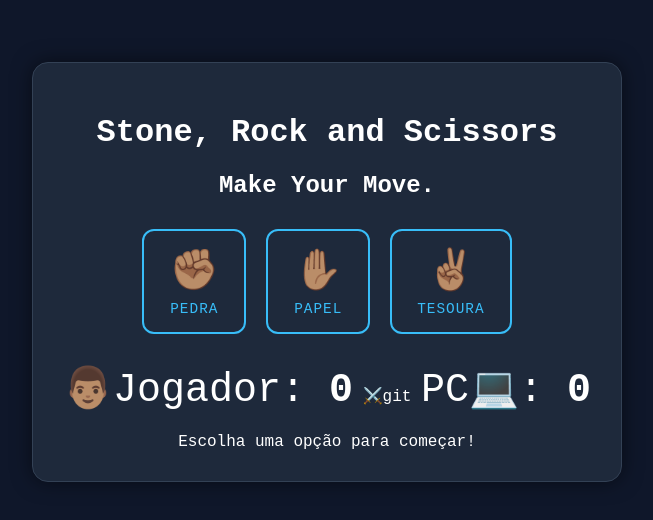
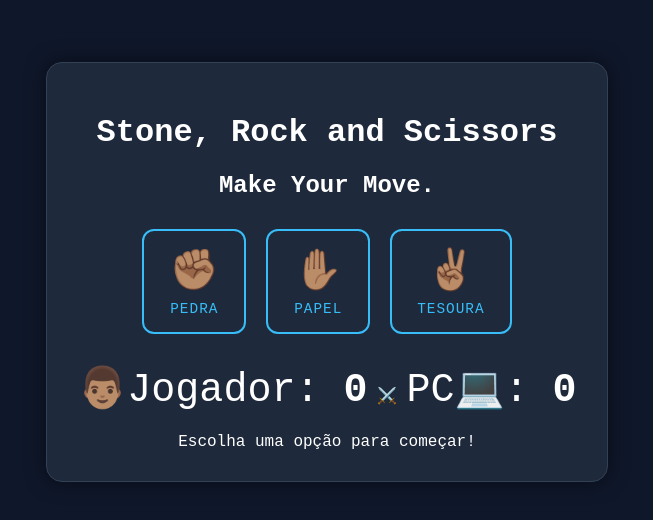
Before and after one commit to Muzembela/TOP_rock-paper-scissors, a plain HTML site: page index.html in a window 1280 px wide. Shown: the whole page, without its empty margins (313-966 px from the left). Drawn offline with Linux system fonts and the light colour scheme.

Commit message:
project done

```diff
--- a/index.html
+++ b/index.html
@@ -29,7 +29,7 @@
 
         <div class="placar">
     		<span class="icone">👨🏽Jogador: <strong id="pontos-jogador">0</strong></span>
-    		<span clas="icone">⚔️git</span>
+    		<span clas="icone">⚔️</span>
    			<span class="icone">PC💻: <strong id="pontos-computador">0</strong></span>
 		</div>
 		<div id="status-jogo" style="margin-top: 20px;">Escolha uma opção para começar!</div>
```
